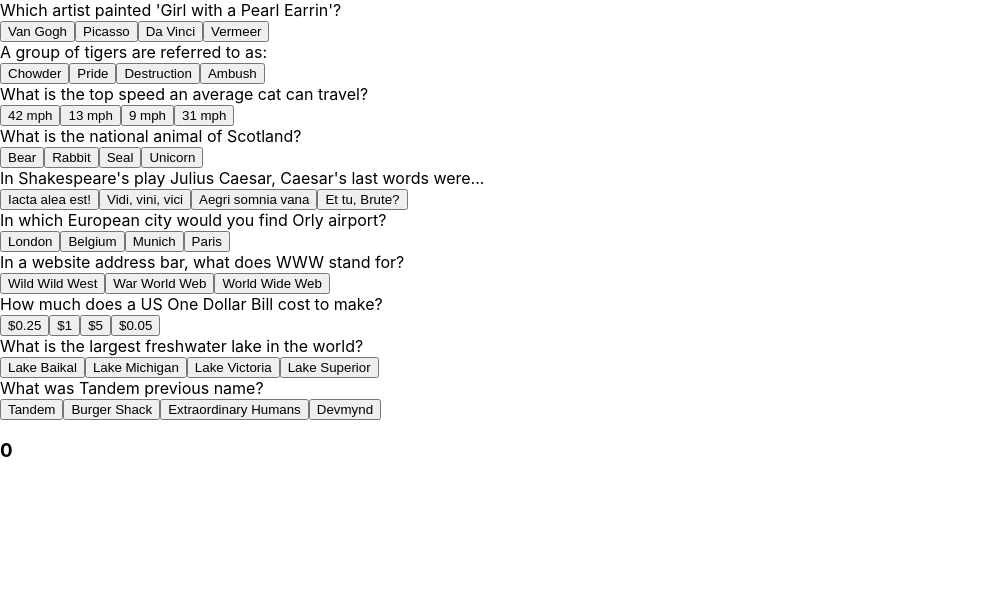
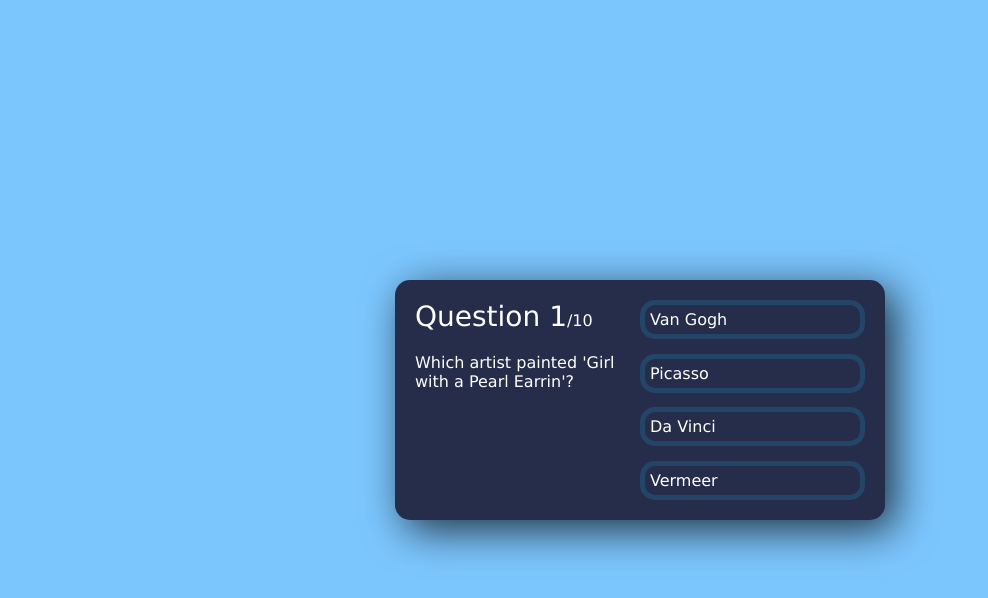
Before and after one commit to bellola/tta, a React (Create React App) app: page / in a window 1280 px wide. Shown: the top 598 px of the page, without its empty margins (0-988 px from the left). Built offline with nearby package versions, Linux system fonts and the light colour scheme.

Commit message:
missing ufb and reset b

```diff
--- a/src/App.js
+++ b/src/App.js
@@ -1,69 +1,63 @@
-import './App.css';
-import React from 'react';
-import fixedQs from './questions';
-import QuestionBox from './components/QuestionsBox'
+
+import React, { useState } from 'react';
+import fixedQs from './questions'
+
+export default function App() {
+
+	//
+	let questions = fixedQs
+
+	const [currentQuestion, setCurrentQuestion] = useState(0);
+	const [showScore, setShowScore] = useState(false);
+	const [score, setScore] = useState(0);
+	const [isCorrect, setColor] = useState(false)
 
 
 
-class Welcome extends React.Component {
-  //initialize state with questions and score
- state = {
-    'questionBank':[],
-    'score': 0,
-    'responses': 0
-  }
-  //component method tha calls fixedQs and sets questions to state
-  getQuestions = () => {
-    fixedQs().then(question => {
-      this.setState({
-        questionBank: question
-      })
-    })
-  }
-  //call get questions when component mounts
-  componentDidMount(){
-    this.getQuestions()
-  }
-  //check if answer matches the correct answer
-  computeAnswer(answer, correctAnswer){
-    if(answer === correctAnswer){
-      this.setState({
-        score:this.state.score + 1
-      })
-    }
-    this.setState({
-      responses: this.state.responses + 1
-    })
-    console.log('responses', this.state.responses)
-  }
+	const handleAnswerOptionClick = (answer, correct) => {
+    questions.forEach(q =>
+      console.log(q.id))
+		if (answer === correct) {
+			setScore(score + 1);
+			alert(`CORRECT! way to go!`)
+		}
+
+		if(answer !== correct){
+			alert(`NOPE, the correct answer was: ${correct}`)
+		}
 
 
-  render() {
-    console.log(this.state)
-    return(
 
-      <div>
-        {
-        //when only rendering contidionally to make sure we only render questions
-        //when they are in state
-        this.state.questionBank  &&
-        this.state.responses < 10 &&
-        this.state.questionBank.map(({question, correct, incorrect, id})=>
-
-        (<QuestionBox
-          question={question}
-          options={incorrect}
-          key={id}
-          selected={answer => this.computeAnswer(answer, correct)}/>)
+	   const nextQuestion = currentQuestion + 1;
+		if (nextQuestion < questions.length) {
+			setCurrentQuestion(nextQuestion);
+		} else {
+			setShowScore(true);
+		}
+	};
 
 
-        )}
-        <h3>{this.state.responses}</h3>
-
-      </div>
-
-    )
-  }
+	return (
+		<div className='app'>
+			{showScore ? (
+				<div className='score-section'>
+					You scored {score} out of {questions.length}
+				</div>
+			) : (
+				<>
+					<div className='question-section'>
+						<div className='question-count'>
+							<span>Question {currentQuestion + 1}</span>/{questions.length}
+						</div>
+						<div className='question-text'>{questions[currentQuestion].question}</div>
+					</div>
+					<div className='answer-section'>
+						{questions[currentQuestion].incorrect.map((answerOption) => (
+							<button onClick={() => handleAnswerOptionClick(answerOption, questions[currentQuestion].correct)}>{answerOption}</button>
+						))}
+					</div>
+				</>
+			)}
+		</div>
+	);
 }
-
-export default Welcome;
--- a/src/components/QuestionsBox.js
+++ /dev/null
@@ -1,33 +0,0 @@
-import React from 'react'
-
-
-class QuestionBox extends React.Component {
-
-    state = {
-        'answer':[]
-    }
-
-    componentDidMount(){
-        this.setState({answer:this.props.options})
-    }
-    render(){
-         return(
-        <div key={this.props.id}>
-            <div >{this.props.question}</div>
-            {
-                this.state.answer.map((option) => (
-                <button
-                onClick={()=>{
-                    this.setState({answer:[option]})
-                    this.props.selected(option)
-                    }}>
-                    {option}</button>))
-            }
-
-        </div>
-    )
-    }
-
-}
-
-export default QuestionBox
--- a/src/index.css
+++ b/src/index.css
@@ -6,8 +6,103 @@
   -webkit-font-smoothing: antialiased;
   -moz-osx-font-smoothing: grayscale;
 }
+* {
+  font-family: "Verdana", cursive, sans-serif;
+  color: #ffffff;
+}
 
-code {
-  font-family: source-code-pro, Menlo, Monaco, Consolas, 'Courier New',
-    monospace;
+body {
+  background-color: #7cc6fe;
+  display: flex;
+  justify-content: center;
+  align-items: center;
+  min-height: 100vh;
 }
+
+.app {
+  background-color: #252d4a;
+  width: 450px;
+  min-height: 200px;
+  height: min-content;
+  border-radius: 15px;
+  padding: 20px;
+  box-shadow: 10px 10px 42px 0px rgba(0, 0, 0, 0.75);
+  display: flex;
+  justify-content: space-evenly;
+}
+
+.score-section {
+  display: flex;
+  font-size: 24px;
+  align-items: center;
+}
+
+/* QUESTION/TIMER/LEFT SECTION */
+.question-section {
+  width: 100%;
+  position: relative;
+}
+
+.question-count {
+  margin-bottom: 20px;
+}
+
+.question-count span {
+  font-size: 28px;
+}
+
+.question-text {
+  margin-bottom: 12px;
+}
+
+.timer-text {
+  background: rgb(230, 153, 12);
+  padding: 15px;
+  margin-top: 20px;
+  margin-right: 20px;
+  border: 5px solid rgb(255, 189, 67);
+  border-radius: 15px;
+  text-align: center;
+}
+
+/* ANSWERS/RIGHT SECTION */
+.answer-section {
+  width: 100%;
+  display: flex;
+  flex-direction: column;
+  justify-content: space-between;
+}
+
+button {
+  width: 100%;
+  font-size: 16px;
+  color: #ffffff;
+  background-color: #252d4a;
+  border-radius: 15px;
+  display: flex;
+  padding: 5px;
+  justify-content: flex-start;
+  align-items: center;
+  border: 5px solid #234668;
+  cursor: pointer;
+}
+
+.correct {
+  background-color: #2f922f;
+}
+
+.incorrect {
+  background-color: #ff3333;
+}
+
+button:hover {
+  background-color: #555e7d;
+}
+
+button:focus {
+  outline: none;
+}
+
+button svg {
+  margin-right: 5px;
+}
--- a/src/questions.js
+++ b/src/questions.js
@@ -121,10 +121,10 @@
 })
 }
 
+let fixedQs = new Set()
 
 //fixedQs is a variable containing 10 random questions from questions array
-let fixedQs = (n = 10) =>
-  Promise.resolve(questions.sort(() => 0.5 - Math.random()).slice(0.5,n))
+fixedQs = questions.sort(() => 0.5 - Math.random()).slice(0.5,10)
 
 
   export default fixedQs
```
Also changed, not shown: 1 other file (tests, documents, lock files or other folders). Lines whose indentation alone changed are shown as unchanged.
